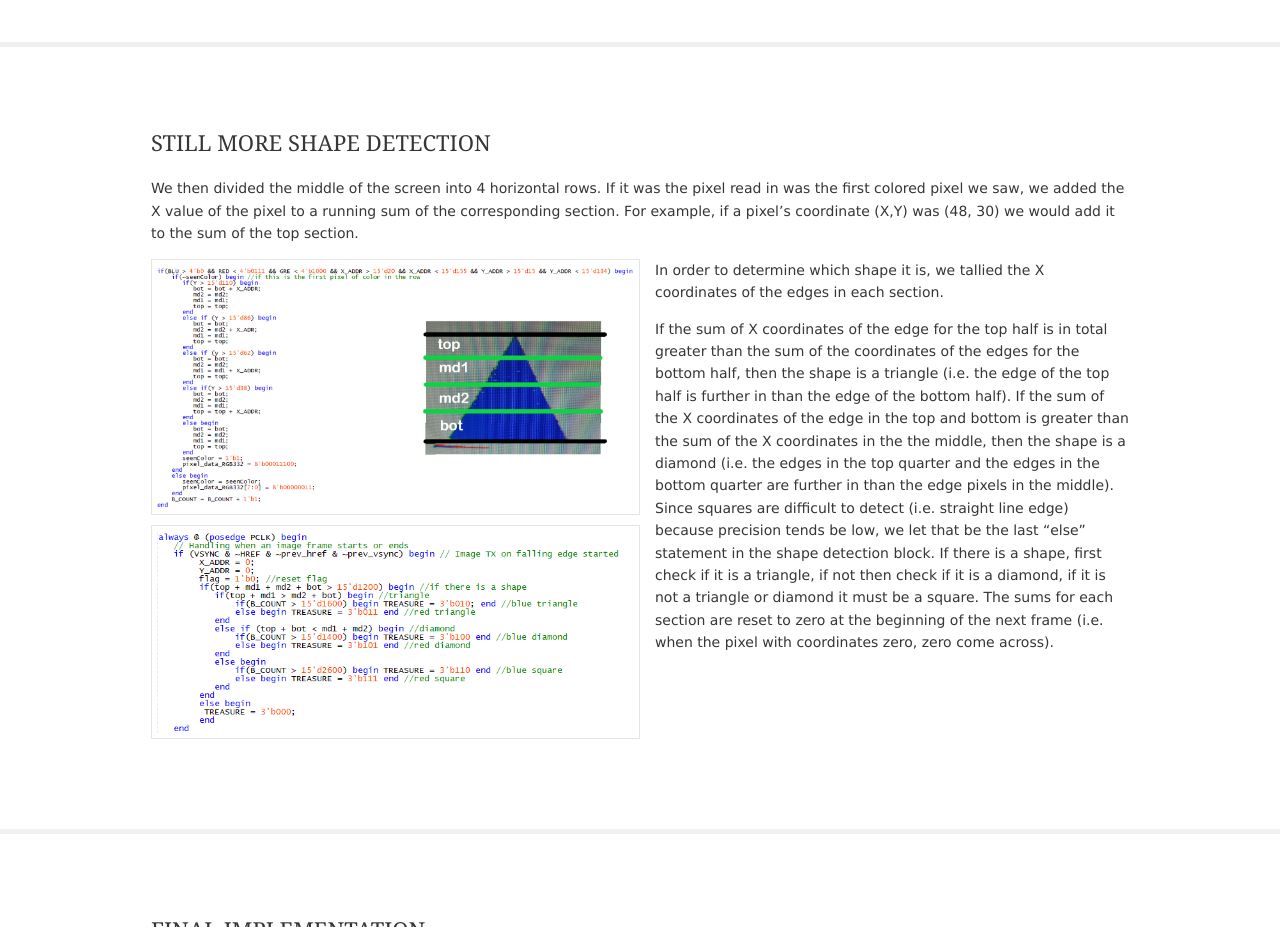
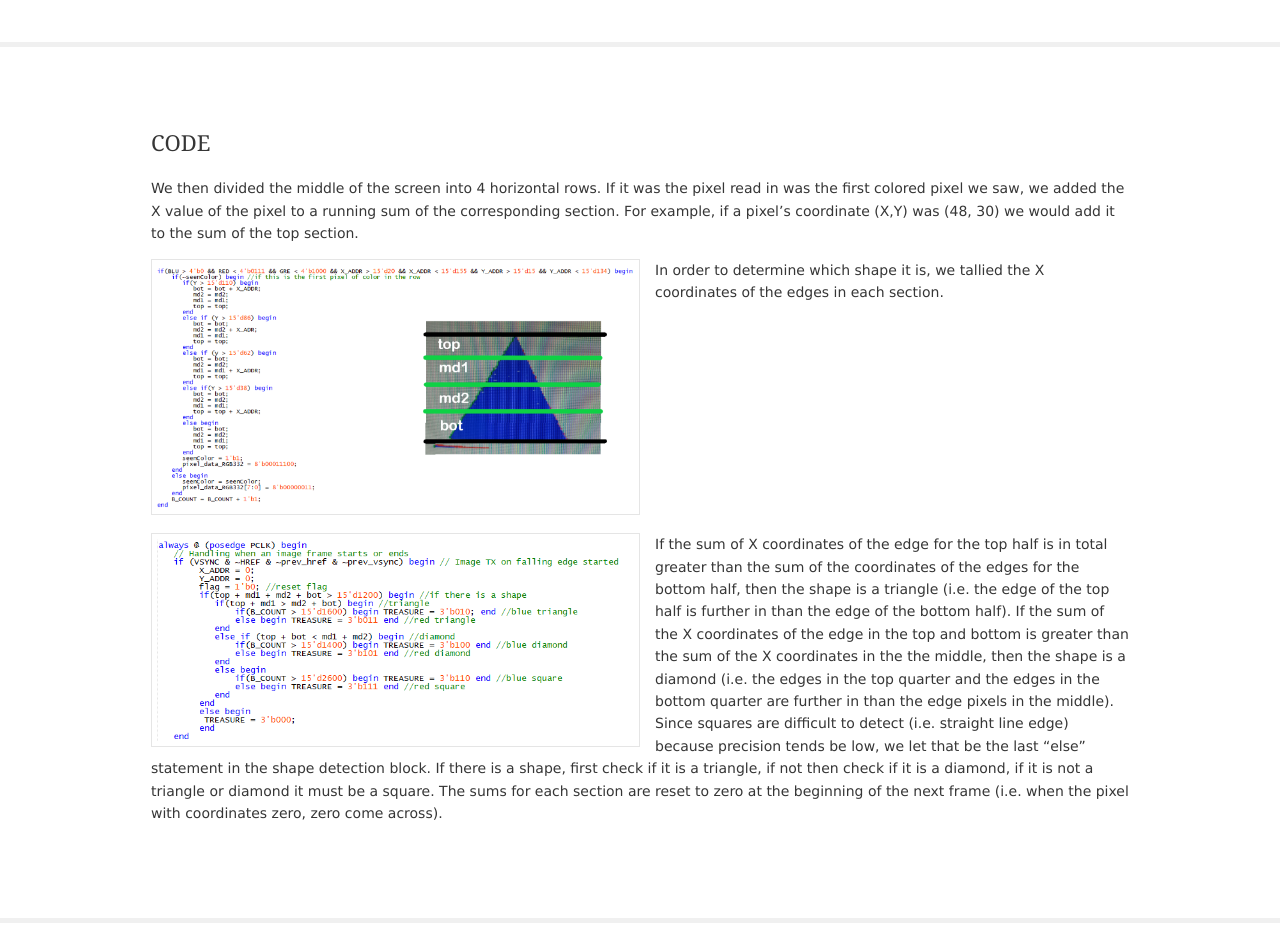
Before and after one commit to samuel-feibel/RobotsNRoses, a plain HTML site: page docs/pages/Milestone4.html in a window 1280 px wide. Shown: the part 2200-3127 px from the top of the page. Drawn offline with Linux system fonts and the light colour scheme; files whose address does not match are found by name.

Commit message:
Update Milestone4.html

```diff
--- a/docs/pages/Milestone4.html
+++ b/docs/pages/Milestone4.html
@@ -106,10 +106,19 @@ Licence URI: http://www.os-templates.com/template-terms
   <footer id="footer" class="hoc clear">
     <div class="content">
       <!-- ################################################################################################ -->
-      <h1>Still more Shape Detection</h1>
+      <h1>Code</h1>
       <p>We then divided the middle of the screen into 4 horizontal rows. If it was the pixel read in was the first colored pixel we saw, we added the X value of the pixel to a running sum of the corresponding section. For example, if a pixel’s coordinate (X,Y) was (48, 30) we would add it to the sum of the top section. </p>
       <img class="imgl borderedbox inspace-5" src="../images/demo/section.PNG" alt="">
       <p>In order to determine which shape it is, we tallied the X coordinates of the edges in each section. </p>
+      <pre>
+
+
+
+
+
+
+
+      </pre>
       <img class="imgl borderedbox inspace-5" src="../images/demo/shapecode.PNG" alt="">
       <p>If the sum of X coordinates of the edge for the top half is in total greater than the sum of the coordinates of the edges for the bottom half, then the shape is a triangle (i.e. the edge of the top half is further in than the edge of the bottom half). If the sum of the X coordinates of the edge in the top and bottom is greater than the sum of the X coordinates in the the middle, then the shape is a diamond (i.e. the edges in the top quarter and the edges in the bottom quarter are further in than the edge pixels in the middle). Since squares are difficult to detect (i.e. straight line edge) because precision tends be low, we let that be the last “else” statement in the shape detection block. If there is a shape, first check if it is a triangle, if not then check if it is a diamond, if it is not a triangle or diamond it must be a square. The sums for each section are reset to zero at the beginning of the next frame (i.e. when the pixel with coordinates zero, zero come across). </p>
      </div>
```
